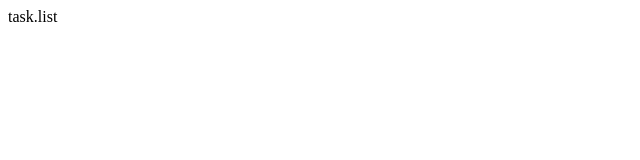
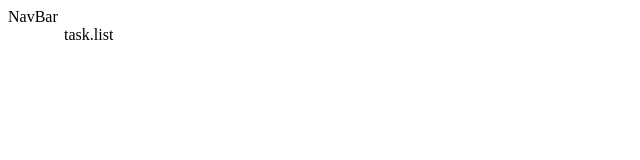
Before and after one commit to Dricc-new/PERN-STACK, a React (Vite) app: page / in a window 1280 px wide. Shown: the top 160 px of the page, without its empty margins (0-640 px from the left). Built offline with nearby package versions, Linux system fonts and the light colour scheme.

Commit message:
Including Material UI

```diff
--- a/package.json
+++ b/package.json
@@ -10,6 +10,7 @@
     "preview": "vite preview"
   },
   "dependencies": {
+    "@mui/icons-material": "^5.14.3",
     "react": "^18.2.0",
     "react-dom": "^18.2.0",
     "react-router-dom": "^6.14.0"
--- a/src/App.jsx
+++ b/src/App.jsx
@@ -1,14 +1,19 @@
 import { BrowserRouter, Routes, Route } from 'react-router-dom'
 import TaskList from './compenents/TaskList'
 import TaskForm from './compenents/TaskForm'
+import NavBar from './compenents/navbar'
+import { Container } from '@mui/material'
 
 function App() {
     return (
         <BrowserRouter>
-            <Routes>
-                <Route path='/' element={<TaskList />} />
-                <Route path='/tasks/new' element={<TaskForm />} />
-            </Routes>
+            <NavBar/>
+            <Container>
+                <Routes>
+                    <Route path='/' element={<TaskList />} />
+                    <Route path='/tasks/new' element={<TaskForm />} />
+                </Routes>
+            </Container>
         </BrowserRouter>
     )
 }
--- a/src/main.jsx
+++ b/src/main.jsx
@@ -2,6 +2,11 @@ import React from 'react'
 import ReactDOM from 'react-dom/client'
 import App from './App.jsx'
 import './assets/styles.css'
+import '@fontsource/roboto/300.css';
+import '@fontsource/roboto/400.css';
+import '@fontsource/roboto/500.css';
+import '@fontsource/roboto/700.css';
+
 
 ReactDOM.createRoot(document.getElementById('root')).render(
   <React.StrictMode>
```
Also changed, not shown: 1 other file (tests, documents, lock files or other folders).
